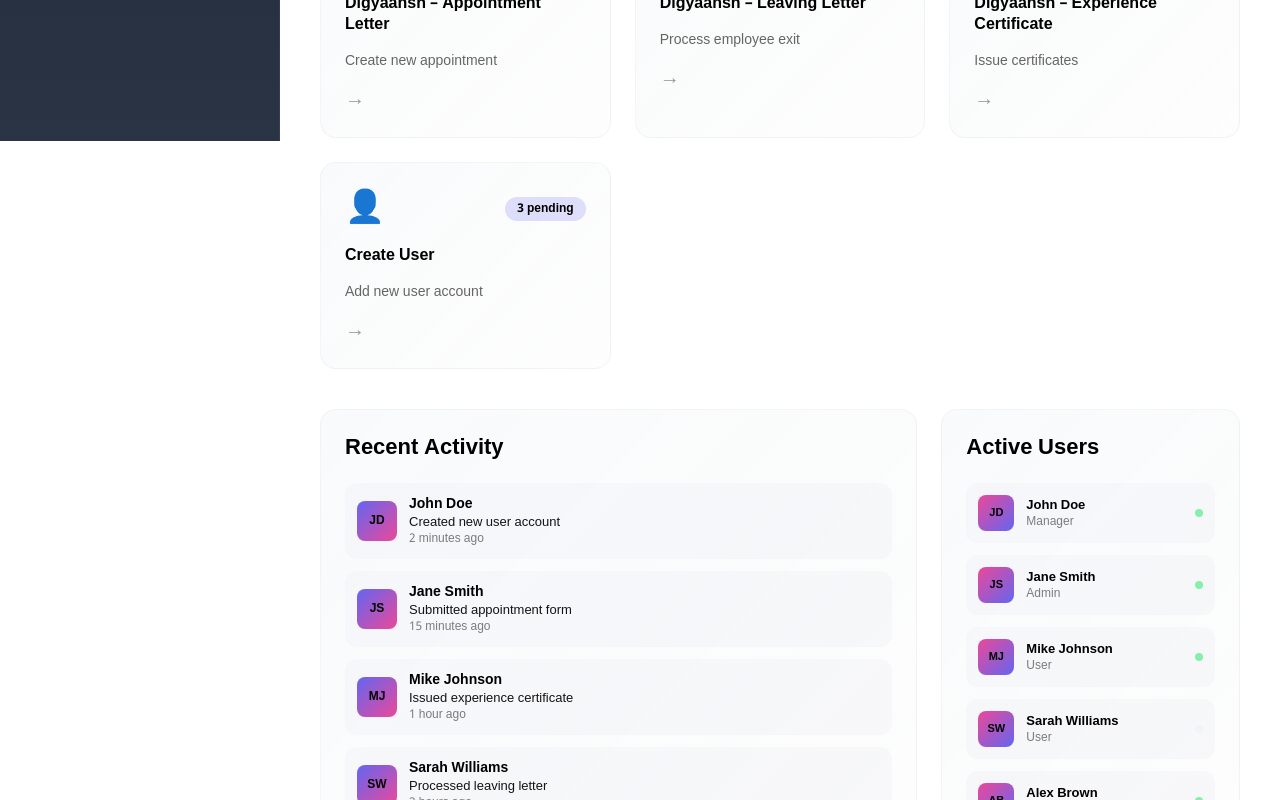
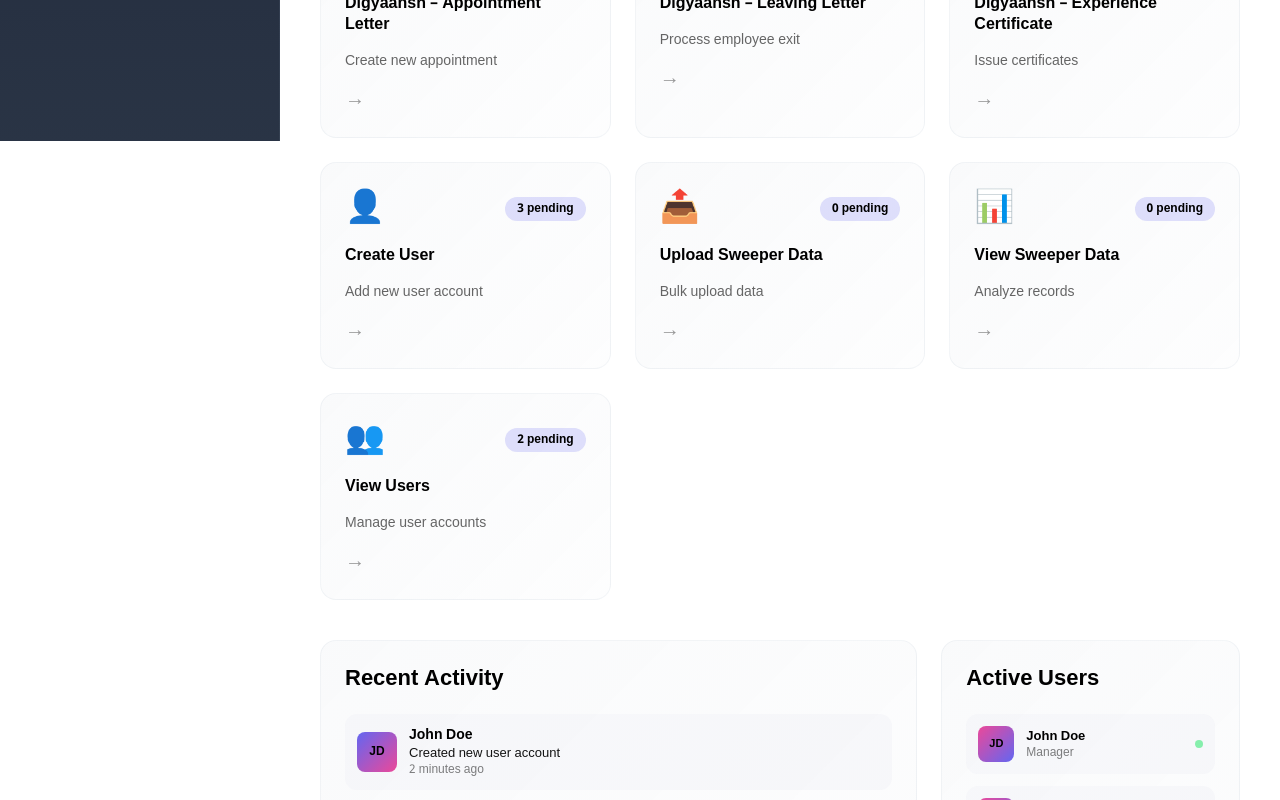
Before and after one commit to vikashsharma380/DigyaanshShrishti, a React (Vite) app: page /dashboard in a window 1280 px wide. Shown: the part 659-1459 px from the top of the page. Built offline with nearby package versions, Linux system fonts and the light colour scheme.

Commit message:
first commit

```diff
--- a/src/components/Dashboard.jsx
+++ b/src/components/Dashboard.jsx
@@ -38,6 +38,30 @@ export default function Dashboard() {
       desc: "Add new user account",
       count: 3,
     },
+    {
+      title: "Upload Sweeper Data",
+      link: "/upload-excel",
+      icon: "📤",
+      color: "from-purple-500 to-purple-600",
+      desc: "Bulk upload data",
+      count: 0,
+    },
+    {
+      title: "View Sweeper Data",
+      link: "/admin/sweeper-data",
+      icon: "📊",
+      color: "from-pink-500 to-pink-600",
+      desc: "Analyze records",
+      count: 0,
+    },
+    {       title: "View Users",
+      link: "/users",
+      icon: "👥",
+      color: "from-teal-500 to-teal-600",
+      desc: "Manage user accounts",
+      count: 2,
+
+    }
   ];
 
   const stats = [
```
